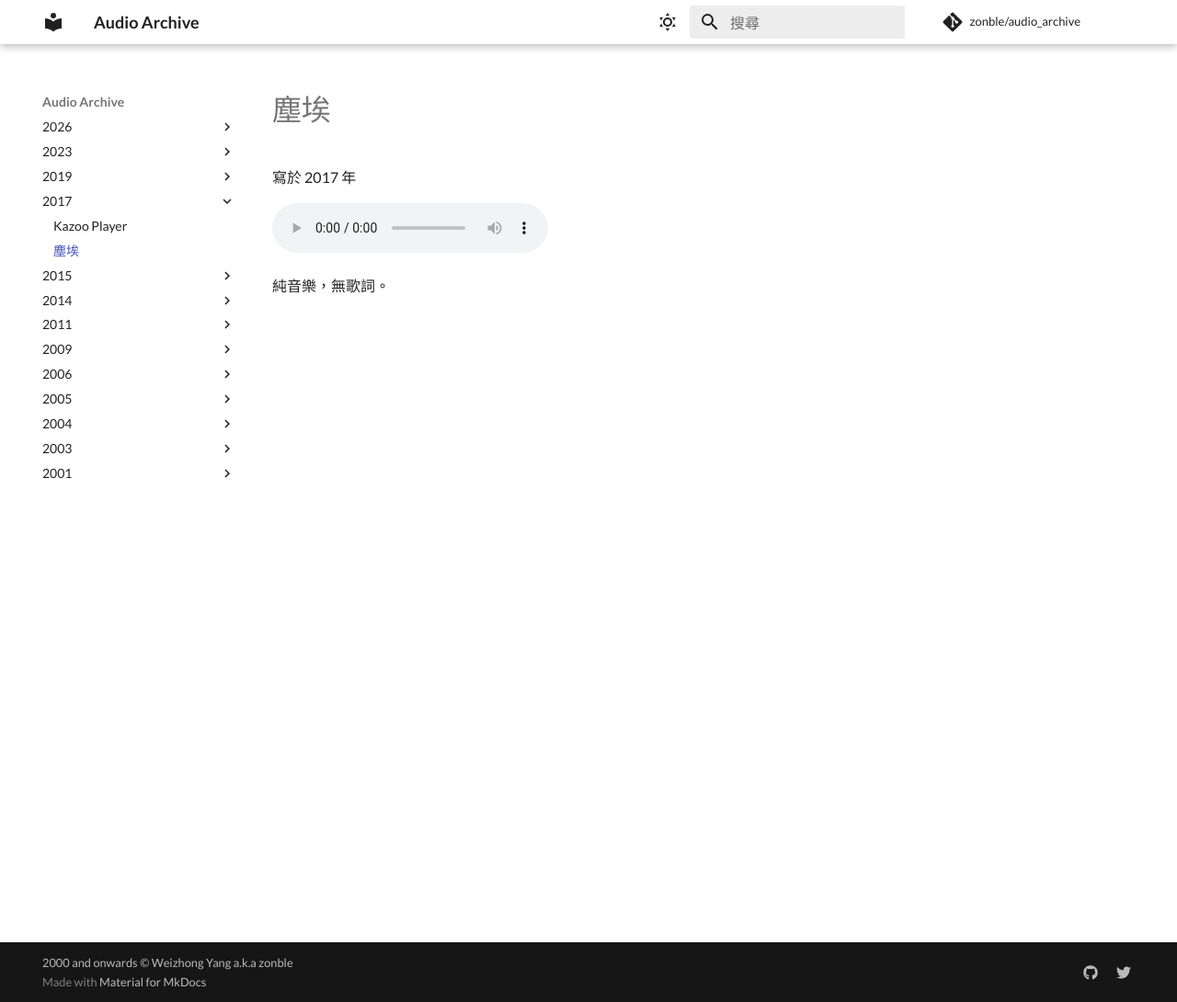
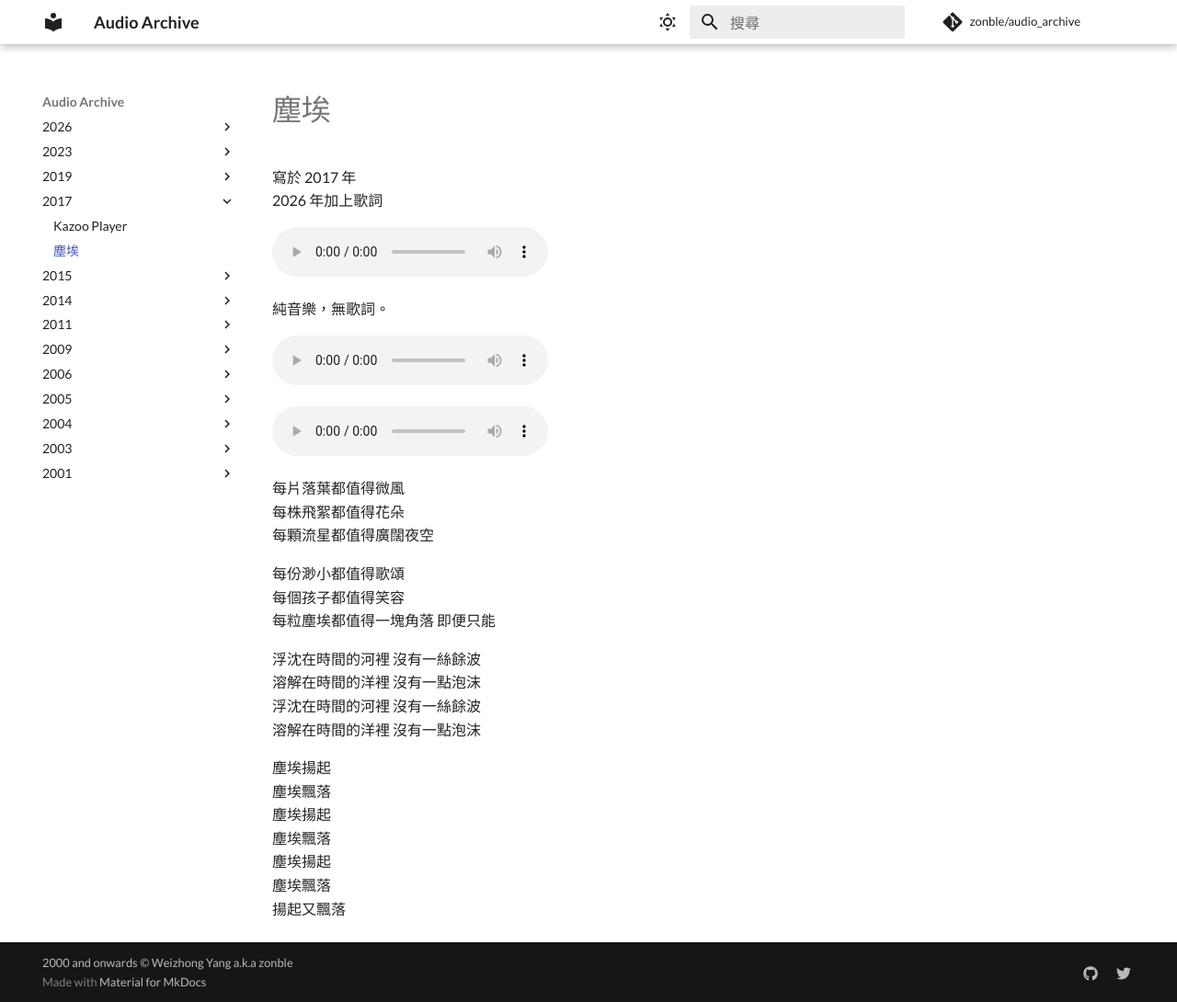
Before and after one commit to zonble/audio_archive, an MkDocs documentation site: the page built from docs/dust.md, in a window 1280 px wide and 1090 px high. Shown: the whole window at 92% size. Built offline with MkDocs 1.6.1 and Material for MkDocs 9.7.7, drawn with Linux system fonts in a browser that asks for light colours; comment, search, counter and statistics services are not loaded.

Commit message:
Updates dust

```diff
--- a/docs/dust.md
+++ b/docs/dust.md
@@ -1,9 +1,40 @@
 # 塵埃
 
-寫於 2017 年
+寫於 2017 年<br>
+2026 年加上歌詞
+
 
 <audio src="dust.m4a" controls>
 Your browser does not support the audio element.
 </audio>
 
 純音樂，無歌詞。
+
+<audio src="dust_2026.m4a" controls>
+Your browser does not support the audio element.
+</audio>
+
+<audio src="dust_2026_instrument.m4a" controls>
+Your browser does not support the audio element.
+</audio>
+
+每片落葉都值得微風<br>
+每株飛絮都值得花朵<br>
+每顆流星都值得廣闊夜空
+
+每份渺小都值得歌頌<br>
+每個孩子都值得笑容<br>
+每粒塵埃都值得一塊角落 即便只能
+
+浮沈在時間的河裡 沒有一絲餘波<br>
+溶解在時間的洋裡 沒有一點泡沫<br>
+浮沈在時間的河裡 沒有一絲餘波<br>
+溶解在時間的洋裡 沒有一點泡沫
+
+塵埃揚起<br>
+塵埃飄落<br>
+塵埃揚起<br>
+塵埃飄落<br>
+塵埃揚起<br>
+塵埃飄落<br>
+揚起又飄落
```
Also changed, not shown: 2 other files.
